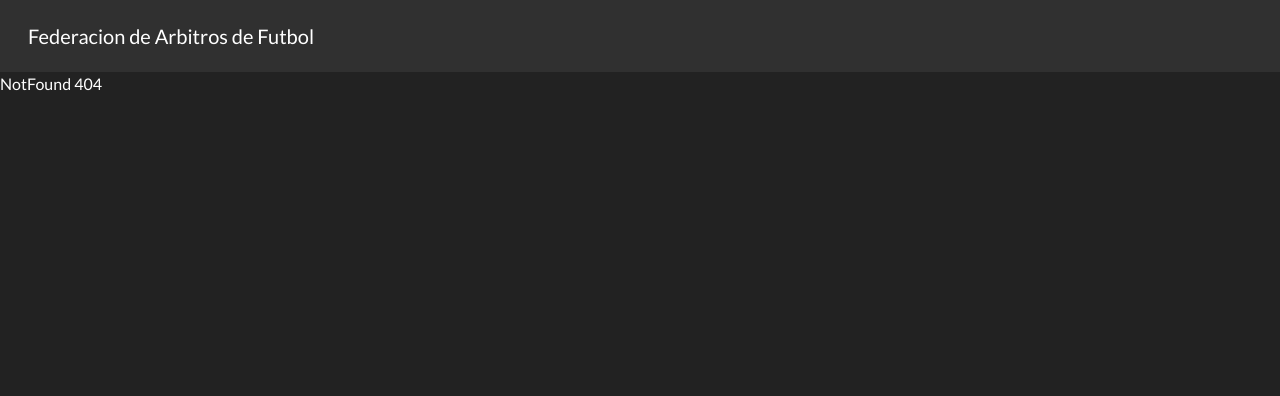
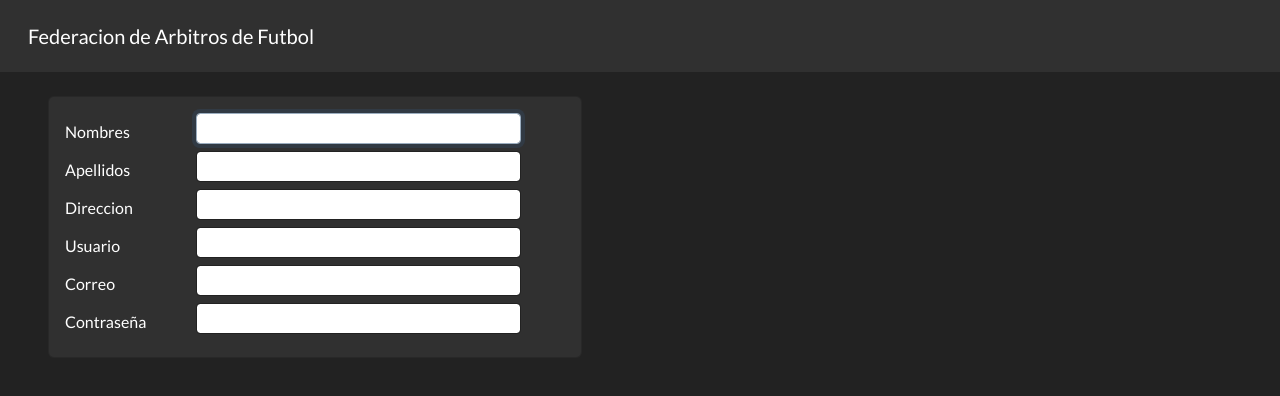
Before and after one commit to Frael98/frontend-project-faf, a React (Create React App) app: page /registro-secretario in a window 1280 px wide. Before the commit this address had no page. Shown: the top 396 px of the page. Built offline with nearby package versions, Linux system fonts and the light colour scheme.

Commit message:
installed bootstrap

```diff
--- a/src/App.js
+++ b/src/App.js
@@ -11,6 +11,7 @@ import { Notificaciones } from "./view/Notificaciones";
 import { RecuperarCuenta } from "./view/RecuperarCuenta";
 import { RegistroArbitro } from './view/secretaria/RegistroArbitro';
 import { RegistroClub } from './view/secretaria/RegistroClub';
+import { RegistroSecretario } from './view/administrador/RegistroSecretario';
 
 function App() {
   const [logeado, setLogeado] = useState(false)
@@ -27,6 +28,8 @@ function App() {
           <Route path='/recuperar' element={<RecuperarCuenta/>}/>
           <Route path='/registro-arbitro' element={<RegistroArbitro/>}></Route>
           <Route path='/registro-club' element={<RegistroClub/>}/>
+          <Route path='/registro-secretario' element={<RegistroSecretario/>}/>
+
           <Route path='*' element={<NotFound />} />
         </Routes>
       </UsuarioContexto.Provider>
--- a/src/view/administrador/RegistroSecretario.js
+++ b/src/view/administrador/RegistroSecretario.js
@@ -1,3 +1,59 @@
+import { useState } from "react"
+import { Col, Form, Row } from "react-bootstrap"
+
 export const RegistroSecretario = () => {
-    return (<></>)
+
+    const [nombre, setNombre] = useState('')
+    const [apellido, setApellido] = useState('')
+    const [usuario, setUsuario] = useState('')
+    const [correo, setCorreo] = useState('')
+    const [contrasenia, setContrasenia] = useState('')
+    const [direccion, setDireccion] = useState('')
+
+    return (<>
+        <Row className="m-4 container">
+            <Col sm='6' md='6'>
+                <Form className="card card-body">
+                    <Form.Group as={Row}>
+                        <Form.Label column sm='3'>Nombres</Form.Label>
+                        <Col sm='8'>
+                            <Form.Control size='sm' onChange={(e) => { setNombre(e.target.value) }} required maxLength='20' autoFocus></Form.Control>
+                        </Col>
+                    </Form.Group>
+                    <Form.Group as={Row}>
+                        <Form.Label column sm='3'>Apellidos</Form.Label>
+                        <Col sm='8'>
+                            <Form.Control size='sm' onChange={(e) => { setApellido(e.target.value) }} required maxLength='20'></Form.Control>
+
+                        </Col>
+                    </Form.Group>
+                    <Form.Group as={Row}>
+                        <Form.Label column sm='3' >Direccion</Form.Label>
+                        <Col sm='8'>
+                            <Form.Control size='sm' onChange={(e) => { setDireccion(e.target.value) }} required maxLength='20'></Form.Control>
+                        </Col>
+                    </Form.Group>
+
+                    <Form.Group as={Row}>
+                        <Form.Label column sm='3'>Usuario</Form.Label>
+                        <Col sm='8'>
+                            <Form.Control size='sm' onChange={(e) => { setUsuario(e.target.value) }} type="input" maxLength={15}></Form.Control>
+                        </Col>
+                    </Form.Group>
+                    <Form.Group as={Row} >
+                        <Form.Label column sm='3'>Correo</Form.Label>
+                        <Col sm='8'>
+                            <Form.Control size='sm' onChange={(e) => { setCorreo(e.target.value) }} type="email" maxLength={25}></Form.Control>
+                        </Col>
+                    </Form.Group>
+                    <Form.Group as={Row} >
+                        <Form.Label column sm='3' >Contraseña</Form.Label>
+                        <Col sm='8'>
+                            <Form.Control size='sm' onChange={(e) => { setContrasenia(e.target.value) }} type="password" maxLength={20} autoComplete="current-password"></Form.Control>
+                        </Col>
+                    </Form.Group>
+                </Form>
+            </Col>
+        </Row>
+    </>)
 }
--- a/src/view/components/NavBar.js
+++ b/src/view/components/NavBar.js
@@ -35,6 +35,7 @@ export const NavBar = () => {
                                     <NavDropdown title='Crear/Modificar' id="basic-nav-dropdown">
                                         <NavDropdown.Item href='/registro-arbitro'>Crear/Modifcar Arbitros</NavDropdown.Item>
                                         <NavDropdown.Item href='/registro-club'>Crear/Modificar Clubs </NavDropdown.Item>
+                                        <NavDropdown.Item href='/registro-secretario'>Crear/Modificar Clubs </NavDropdown.Item>
                                         <NavDropdown.Divider />
                                         <NavDropdown.Item >
                                            Crear/Modificar Fecha Calendario
```
